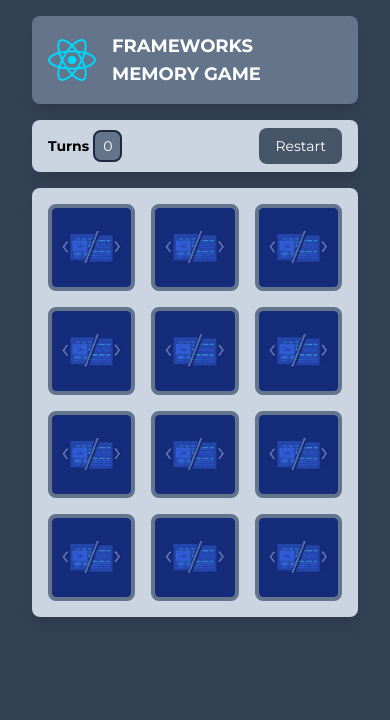
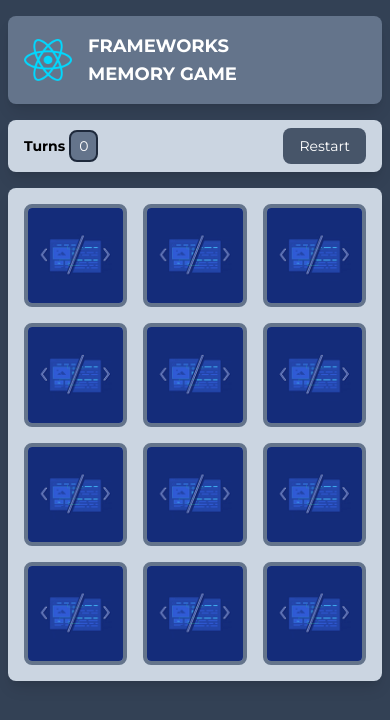
Before and after one commit to molul/framework_memory_game, a React (Vite) app: page / in a window 390 px wide. Shown: the top 720 px of the page. Built offline with nearby package versions, Linux system fonts and the light colour scheme.

Commit message:
Small change in padding on small screens

```diff
--- a/src/App.jsx
+++ b/src/App.jsx
@@ -96,7 +96,7 @@ function App() {
     <>
 			<div className="font-montserrat bg-slate-700 h-screen">
 
-				<div className="max-w-[860px] px-8 mx-auto py-4">
+				<div className="max-w-[860px] px-2 sm:px-6 lg:px-8 mx-auto py-4">
 
 					<div className="bg-slate-500 flex items-center justify-left gap-4 p-4 rounded-lg  shadow-lg">
 						<div className="w-12 sm:w-16 ">
```
